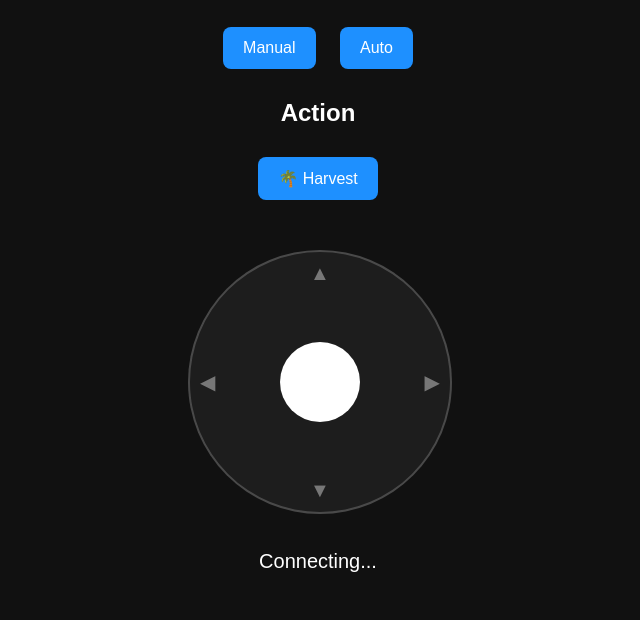
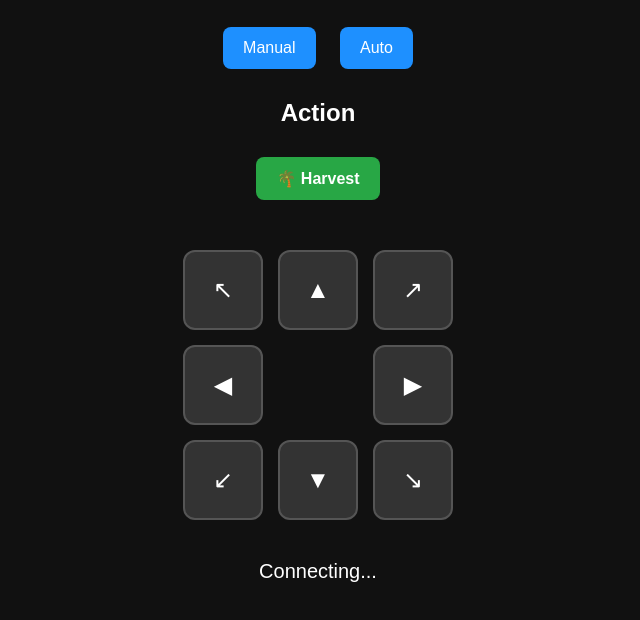
Before and after one commit to arjunrose/load-monitor, a plain HTML site: page index.html in a window 1280 px wide. Shown: the part 112-732 px from the top of the page, without its empty margins (322-962 px from the left). Drawn offline with Linux system fonts and the light colour scheme; no server answers.

Commit message:
Update index.html

```diff
--- a/index.html
+++ b/index.html
@@ -11,10 +11,11 @@
       background: #111;
       color: white;
       text-align: center;
-      font-family: Arial;
+      font-family: Arial, sans-serif;
+      touch-action: manipulation; /* Prevents double-tap zooming */
     }
 
-    button {
+    .top-btn {
       padding: 12px 20px;
       margin: 10px;
       font-size: 16px;
@@ -25,42 +26,44 @@
       color: white;
     }
 
-    #joystickContainer {
-      width: 260px;
-      height: 260px;
-      margin: 40px auto;
-      position: relative;
+    #harvestBtn {
+      background: #28a745;
+      font-weight: bold;
     }
 
-    #joystick {
-      width: 100%;
-      height: 100%;
-      border-radius: 50%;
-      background: rgba(255,255,255,0.05);
-      border: 2px solid rgba(255,255,255,0.2);
-      position: relative;
+    /* 8-WAY D-PAD GRID */
+    .dpad-container {
+      display: grid;
+      grid-template-columns: repeat(3, 80px);
+      grid-template-rows: repeat(3, 80px);
+      gap: 15px;
+      justify-content: center;
+      margin: 40px auto;
     }
 
-    .arrow {
-      position: absolute;
-      color: rgba(255,255,255,0.4);
-      font-size: 20px;
+    .dir-btn {
+      background: #333;
+      color: white;
+      border: 2px solid #555;
+      border-radius: 12px;
+      font-size: 24px;
+      cursor: pointer;
+      display: flex;
+      align-items: center;
+      justify-content: center;
+      user-select: none; /* Prevents text highlighting on hold */
+      -webkit-user-select: none;
     }
 
-    .up    { top: 10px; left: 50%; transform: translateX(-50%); }
-    .down  { bottom: 10px; left: 50%; transform: translateX(-50%); }
-    .left  { left: 10px; top: 50%; transform: translateY(-50%); }
-    .right { right: 10px; top: 50%; transform: translateY(-50%); }
+    .dir-btn:active, .dir-btn.active-touch {
+      background: #1e90ff;
+      border-color: #fff;
+      transform: scale(0.95);
+    }
 
-    #stick {
-      width: 80px;
-      height: 80px;
-      background: white;
-      border-radius: 50%;
-      position: absolute;
-      left: 90px;
-      top: 90px;
-      transition: 0.05s;
+    .empty-center {
+      background: transparent;
+      border: none;
     }
 
     #status {
@@ -75,29 +78,28 @@
 <h1>🌴 Areca Harvest Robot</h1>
 
 <h2>Mode</h2>
-<button onclick="setMode('manual')">Manual</button>
-<button onclick="setMode('auto')">Auto</button>
+<button class="top-btn" onclick="setMode('manual')">Manual</button>
+<button class="top-btn" onclick="setMode('auto')">Auto</button>
 
 <h2>Action</h2>
-<button onclick="harvest()">🌴 Harvest</button>
+<button class="top-btn" id="harvestBtn" onclick="harvest()">🌴 Harvest</button>
 
-<div id="joystickContainer">
-  <div id="joystick">
+<div class="dpad-container">
+  <button class="dir-btn" onmousedown="press(-1, 1)" onmouseup="release()" onmouseleave="release()" ontouchstart="tPress(event, -1, 1)" ontouchend="release()">↖</button>
+  <button class="dir-btn" onmousedown="press(0, 1)" onmouseup="release()" onmouseleave="release()" ontouchstart="tPress(event, 0, 1)" ontouchend="release()">▲</button>
+  <button class="dir-btn" onmousedown="press(1, 1)" onmouseup="release()" onmouseleave="release()" ontouchstart="tPress(event, 1, 1)" ontouchend="release()">↗</button>
 
-    <div class="arrow up">▲</div>
-    <div class="arrow down">▼</div>
-    <div class="arrow left">◀</div>
-    <div class="arrow right">▶</div>
+  <button class="dir-btn" onmousedown="press(-1, 0)" onmouseup="release()" onmouseleave="release()" ontouchstart="tPress(event, -1, 0)" ontouchend="release()">◀</button>
+  <div class="empty-center"></div> <button class="dir-btn" onmousedown="press(1, 0)" onmouseup="release()" onmouseleave="release()" ontouchstart="tPress(event, 1, 0)" ontouchend="release()">▶</button>
 
-    <div id="stick"></div>
-
-  </div>
+  <button class="dir-btn" onmousedown="press(-1, -1)" onmouseup="release()" onmouseleave="release()" ontouchstart="tPress(event, -1, -1)" ontouchend="release()">↙</button>
+  <button class="dir-btn" onmousedown="press(0, -1)" onmouseup="release()" onmouseleave="release()" ontouchstart="tPress(event, 0, -1)" ontouchend="release()">▼</button>
+  <button class="dir-btn" onmousedown="press(1, -1)" onmouseup="release()" onmouseleave="release()" ontouchstart="tPress(event, 1, -1)" ontouchend="release()">↘</button>
 </div>
 
 <div id="status">Connecting...</div>
 
 <script>
-
 // 🔥 REPLACE THIS WITH YOUR REAL CONFIG
 const firebaseConfig = {
   apiKey: "YOUR_REAL_API_KEY",
@@ -112,100 +114,63 @@ const firebaseConfig = {
 firebase.initializeApp(firebaseConfig);
 const db = firebase.database();
 
-const joystick = document.getElementById("joystick");
-const stick = document.getElementById("stick");
+// --- DRIVE CONTROLS ---
+let isSending = false;
 
-let active = false;
-
-// START
-joystick.addEventListener("mousedown", () => active = true);
-joystick.addEventListener("touchstart", () => active = true);
-
-// STOP
-document.addEventListener("mouseup", stopControl);
-document.addEventListener("touchend", stopControl);
-
-function stopControl() {
-  active = false;
-  stick.style.left = "90px";
-  stick.style.top = "90px";
-  sendXY(0, 0);
-}
-
-// MOVE
-document.addEventListener("mousemove", moveStick);
-document.addEventListener("touchmove", moveStick);
-
-function moveStick(e) {
-  if (!active) return;
-
-  const rect = joystick.getBoundingClientRect();
-
-  let clientX = e.touches ? e.touches[0].clientX : e.clientX;
-  let clientY = e.touches ? e.touches[0].clientY : e.clientY;
-
-  let dx = clientX - rect.left - 130;
-  let dy = clientY - rect.top - 130;
-
-  let dist = Math.sqrt(dx * dx + dy * dy);
-  let max = 100;
-
-  if (dist > max) {
-    dx = dx * max / dist;
-    dy = dy * max / dist;
-  }
-
-  let x = dx / max;
-  let y = -dy / max;
-
-  stick.style.left = (dx + 130 - 40) + "px";
-  stick.style.top = (dy + 130 - 40) + "px";
-
-  sendXY(x, y);
-}
-
-// SEND XY
-function sendXY(x, y) {
+function press(x, y) {
+  if (isSending) return; // Prevent double firing
+  isSending = true;
   db.ref("robot").update({ x: x, y: y });
 }
 
-// 🌴 HARVEST BUTTON
+// Separate function for touch to prevent screen scrolling while holding
+function tPress(event, x, y) {
+  event.preventDefault();
+  event.target.classList.add("active-touch"); // Manual visual feedback for touch
+  press(x, y);
+}
+
+function release(event) {
+  if (!isSending) return;
+  isSending = false;
+
+  // Clear visual touch states
+  document.querySelectorAll('.dir-btn').forEach(btn => btn.classList.remove("active-touch"));
+
+  // Send hard stop
+  db.ref("robot").update({ x: 0, y: 0 });
+}
+
+// Ensure lifting finger anywhere stops the robot
+document.addEventListener("mouseup", release);
+document.addEventListener("touchend", release);
+
+// --- ACTIONS ---
 function harvest() {
   console.log("Harvest clicked");
-
   db.ref("robot/harvest").set(1);
-
-  setTimeout(() => {
-    db.ref("robot/harvest").set(0);
-  }, 800);
+  setTimeout(() => { db.ref("robot/harvest").set(0); }, 800);
 }
 
-// MODE
 function setMode(mode) {
   db.ref("robot/mode").set(mode);
 }
 
-// 🔥 STATUS (FIXED)
+// --- STATUS ---
 db.ref("robot").on("value", (snap) => {
-
   const data = snap.val() || {};
-  console.log("Firebase Data:", data);
-
   let online = false;
 
   if (data.lastSeen) {
     let diff = Date.now() - data.lastSeen;
-    console.log("Time diff:", diff);
     online = diff < 15000; // 15 sec window
   }
 
   document.getElementById("status").innerHTML =
     (online ? "🟢 ONLINE" : "🔴 OFFLINE") +
     "<br>Mode: " + (data.mode || "unknown");
-
 });
 
 </script>
-
 </body>
 </html>
```
